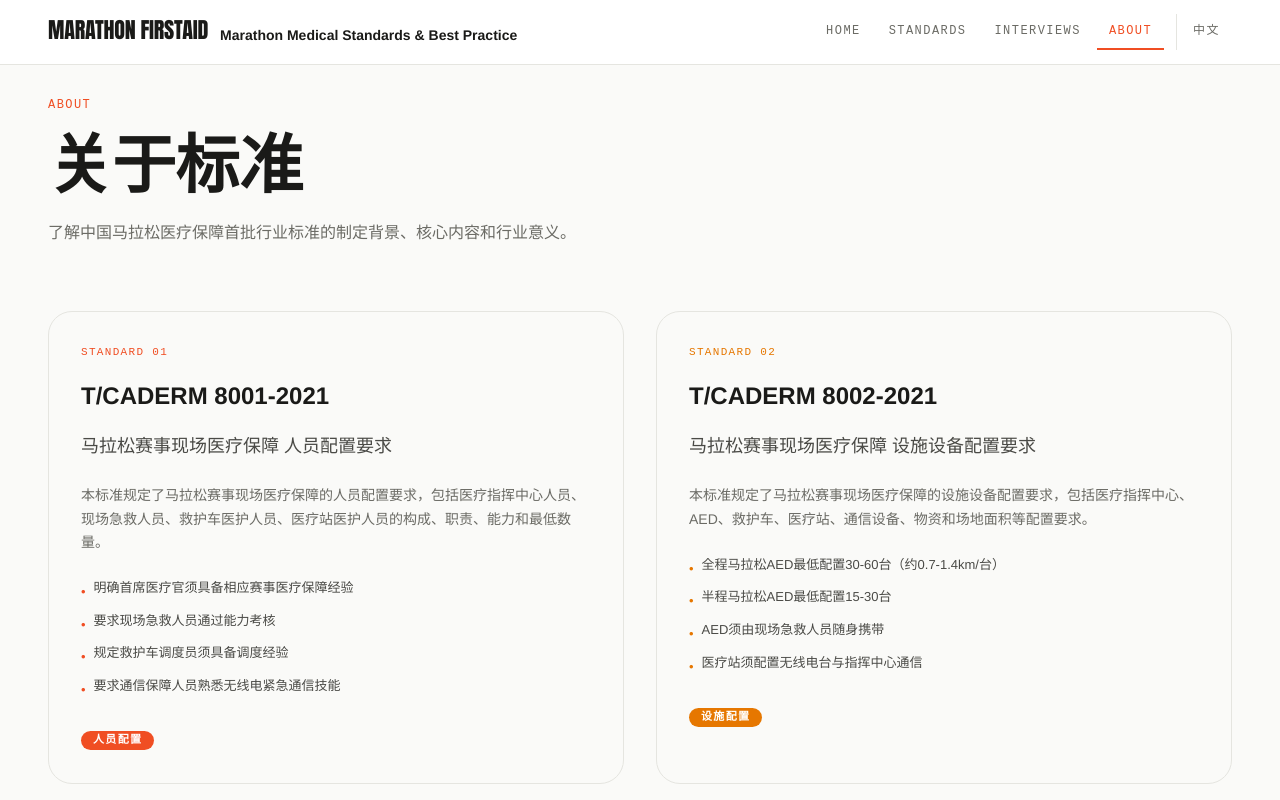
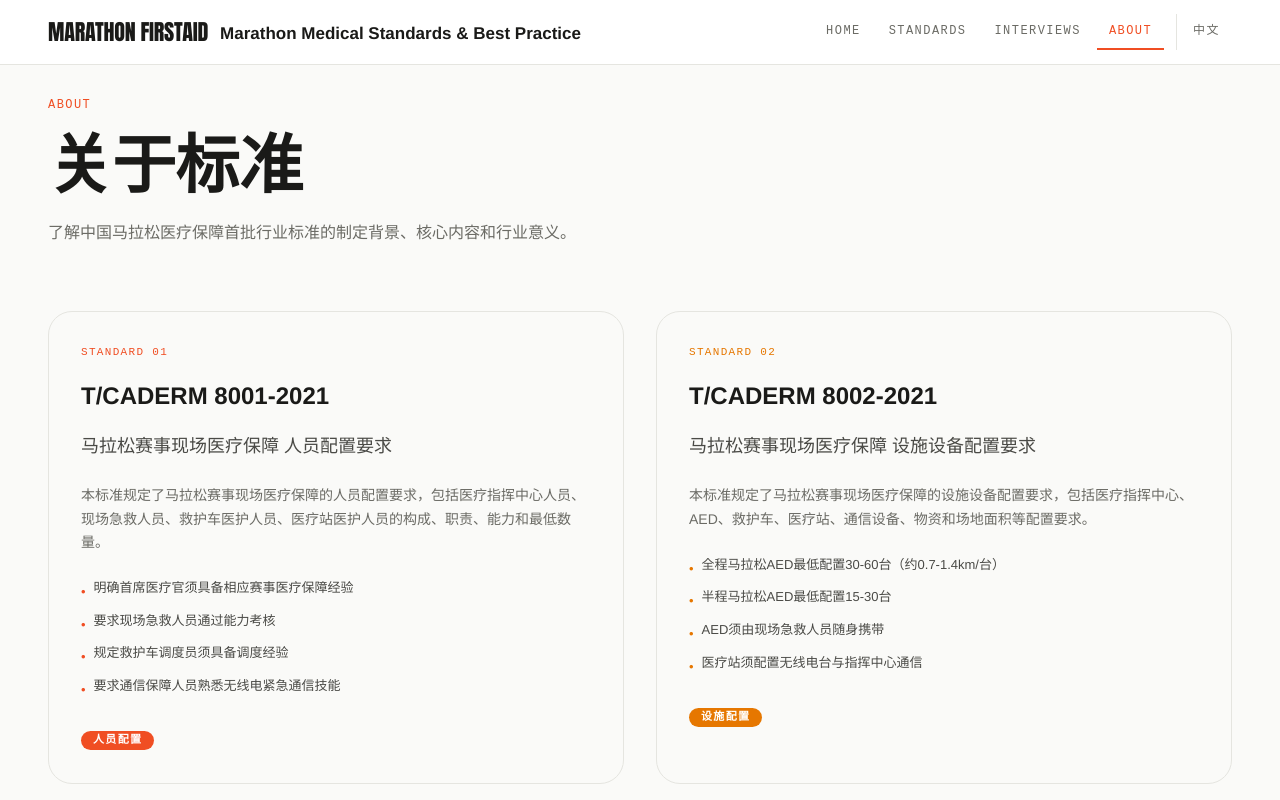
Before and after one commit to Arrowliu083/marathon-medical-site, a Next.js app: page /en/about in a window 1280 px wide. Shown: the top 800 px of the page. Built offline with nearby package versions, Linux system fonts and the light colour scheme.

Commit message:
logo中文17px加粗黑色下对齐，英文保持红色不动

```diff
--- a/src/components/Nav.tsx
+++ b/src/components/Nav.tsx
@@ -25,12 +25,12 @@ export default function Nav() {
         {/* Logo — site name */}
         <Link
           href={`/${locale}`}
-          className="flex items-baseline gap-3 hover:opacity-80 transition-opacity duration-150"
+          className="flex items-end gap-3 hover:opacity-80 transition-opacity duration-150"
         >
           <span className="display-hero text-xl md:text-[22px] leading-none text-accent tracking-tight">
             MARATHON FIRSTAID
           </span>
-          <span className="hidden md:inline font-sans font-bold text-[14px] text-text-primary translate-y-[1px]">
+          <span className="hidden md:inline font-sans font-bold text-[17px] text-text-primary leading-none pb-[2px]">
             {locale === 'zh' ? '马拉松医疗保障标准及最佳实践' : 'Marathon Medical Standards & Best Practice'}
           </span>
         </Link>
```
